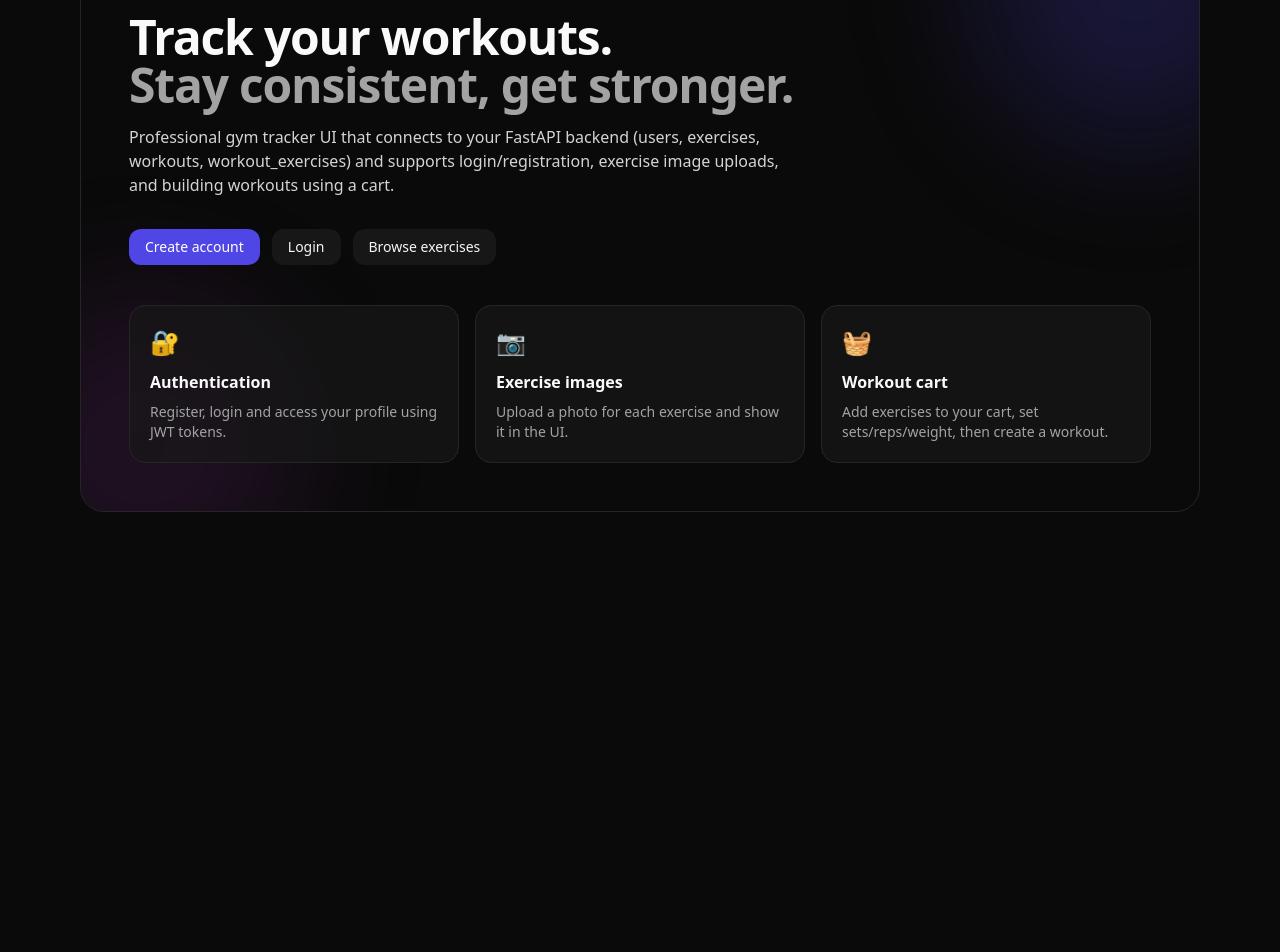
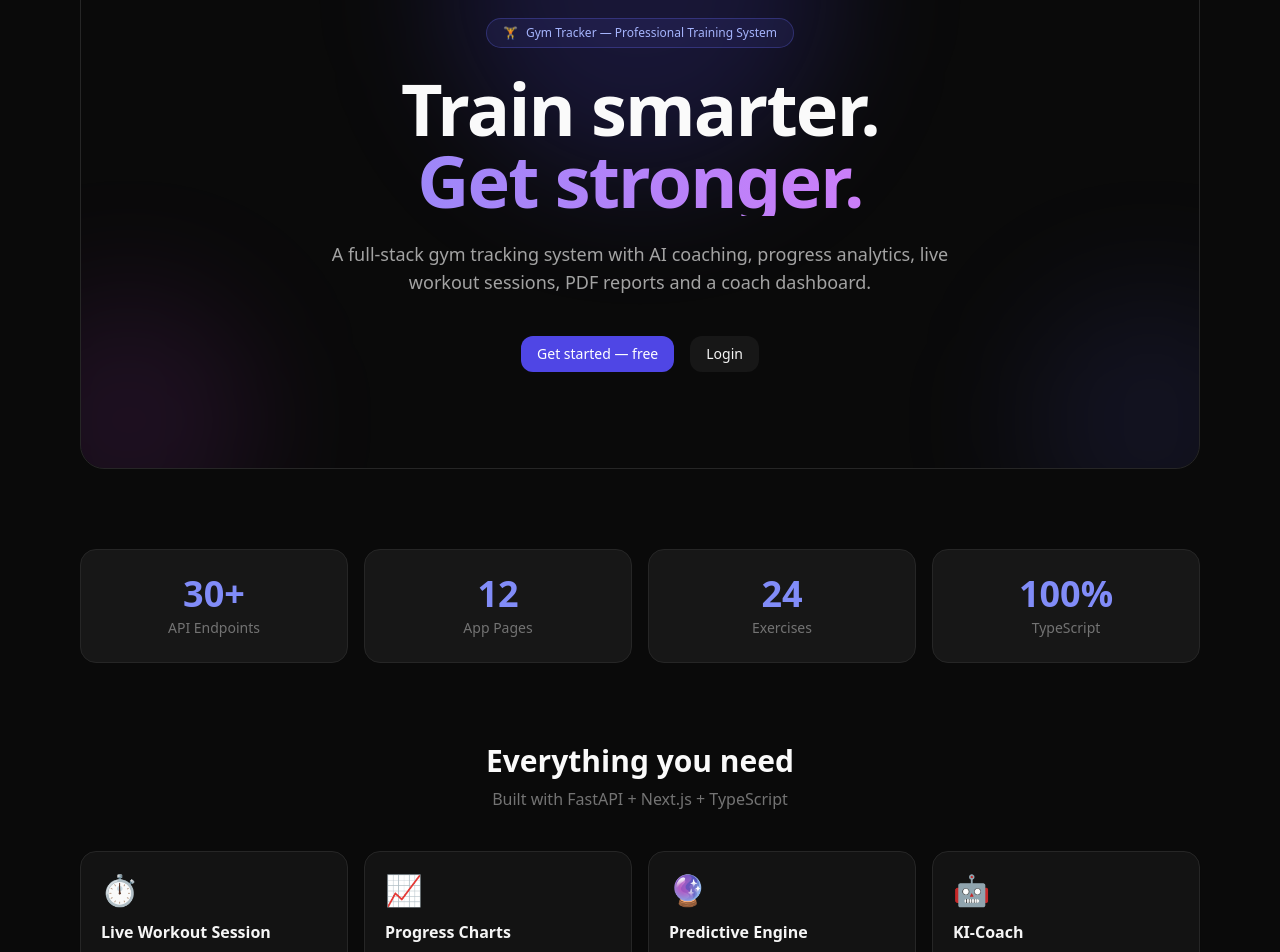
Before and after one commit to sarangisarang/GymTrainingSystem, a Next.js app in the folder frontend/: page / in a window 1280 px wide. Shown: the part 200-1152 px from the top of the page. Before the commit the page ends 800 px from the top, so only its background shows below. Built offline with nearby package versions, Linux system fonts and the light colour scheme.

Commit message:
Redesign landing page: hero, stats strip, 8 feature cards, CTA (#14)

```diff
--- a/frontend/app/page.tsx
+++ b/frontend/app/page.tsx
@@ -3,77 +3,111 @@
 import Link from "next/link";
 import { useAuth } from "@/components/AuthProvider";
 
+const FEATURES = [
+  { icon: "⏱️", title: "Live Workout Session", desc: "Guided workout player with training & rest timers, audio signals and set tracking." },
+  { icon: "📈", title: "Progress Charts", desc: "Strength curve, weekly volume bars and body-weight trend — powered by Recharts." },
+  { icon: "🔮", title: "Predictive Engine", desc: "Linear regression tells you exactly when you will reach your target weight." },
+  { icon: "🤖", title: "KI-Coach", desc: "AI trainer analyses your last 10 workouts and gives personalised recommendations." },
+  { icon: "📄", title: "PDF Reports", desc: "Download weekly or monthly training reports with volume, PRs and streak stats." },
+  { icon: "👨‍💼", title: "Coach Dashboard", desc: "Coaches can invite athletes, view their workouts and assign training programs." },
+  { icon: "📊", title: "Training Programs", desc: "Auto-generate 4-week strength, hypertrophy or endurance programs from your 1RM." },
+  { icon: "📱", title: "PWA", desc: "Install on your phone. Works offline. Feels like a native app." },
+];
+
+const STATS = [
+  { value: "30+", label: "API Endpoints" },
+  { value: "12", label: "App Pages" },
+  { value: "24", label: "Exercises" },
+  { value: "100%", label: "TypeScript" },
+];
+
 export default function HomePage() {
   const { user, loading } = useAuth();
 
   return (
-    <div className="relative overflow-hidden rounded-3xl border border-neutral-800 bg-neutral-950 p-8 md:p-12">
-      {/* Background glow */}
-      <div className="pointer-events-none absolute -top-24 -right-24 h-80 w-80 rounded-full bg-indigo-600/20 blur-3xl" />
-      <div className="pointer-events-none absolute -bottom-24 -left-24 h-80 w-80 rounded-full bg-fuchsia-500/10 blur-3xl" />
+    <div className="space-y-20">
+      {/* Hero */}
+      <div className="relative overflow-hidden rounded-3xl border border-neutral-800 bg-neutral-950 px-8 py-16 md:px-16 md:py-24 text-center">
+        <div className="pointer-events-none absolute -top-32 left-1/2 -translate-x-1/2 h-96 w-96 rounded-full bg-indigo-600/20 blur-3xl" />
+        <div className="pointer-events-none absolute -bottom-20 -left-20 h-64 w-64 rounded-full bg-fuchsia-500/10 blur-3xl" />
+        <div className="pointer-events-none absolute -bottom-20 -right-20 h-64 w-64 rounded-full bg-indigo-500/10 blur-3xl" />
 
         <div className="relative">
-        <p className="inline-flex items-center gap-2 rounded-full border border-neutral-800 bg-neutral-900 px-3 py-1 text-xs text-neutral-300">
-          <span>⚡</span>
-          Next.js + FastAPI • JWT Auth • Uploads • Cart
+          <p className="inline-flex items-center gap-2 rounded-full border border-indigo-500/30 bg-indigo-500/10 px-4 py-1.5 text-xs text-indigo-300">
+            <span>🏋️</span> Gym Tracker — Professional Training System
           </p>
 
-        <h1 className="mt-4 text-4xl font-semibold tracking-tight md:text-5xl">
-          Track your workouts.
-          <span className="block text-neutral-400">Stay consistent, get stronger.</span>
+          <h1 className="mt-6 text-5xl font-bold tracking-tight md:text-6xl lg:text-7xl">
+            Train smarter.
+            <span className="block bg-gradient-to-r from-indigo-400 to-fuchsia-400 bg-clip-text text-transparent">
+              Get stronger.
+            </span>
           </h1>
 
-        <p className="mt-4 max-w-2xl text-neutral-300">
-          Professional gym tracker UI that connects to your FastAPI backend (users, exercises, workouts, workout_exercises) and supports
-          login/registration, exercise image uploads, and building workouts using a cart.
+          <p className="mx-auto mt-6 max-w-2xl text-lg text-neutral-400">
+            A full-stack gym tracking system with AI coaching, progress analytics,
+            live workout sessions, PDF reports and a coach dashboard.
           </p>
 
-        <div className="mt-8 flex flex-wrap gap-3">
+          <div className="mt-10 flex flex-wrap justify-center gap-4">
             {loading ? null : user ? (
               <>
-              <Link className="btn-primary" href="/dashboard">
-                Go to Dashboard
+                <Link className="btn-primary text-base px-6 py-3" href="/dashboard">
+                  Go to Dashboard →
                 </Link>
-              <Link className="btn-ghost" href="/exercises">
-                Browse Exercises
-              </Link>
-              <Link className="btn-ghost" href="/cart">
-                Open Cart
+                <Link className="btn-ghost text-base px-6 py-3" href="/workouts">
+                  My Workouts
                 </Link>
               </>
             ) : (
               <>
-              <Link className="btn-primary" href="/register">
-                Create account
+                <Link className="btn-primary text-base px-6 py-3" href="/register">
+                  Get started — free
                 </Link>
-              <Link className="btn-ghost" href="/login">
+                <Link className="btn-ghost text-base px-6 py-3" href="/login">
                   Login
-              </Link>
-              <Link className="btn-ghost" href="/exercises">
-                Browse exercises
                 </Link>
               </>
             )}
           </div>
-
-        <div className="mt-10 grid gap-4 md:grid-cols-3">
-          <div className="card p-5">
-            <div className="text-2xl">🔐</div>
-            <h2 className="mt-3 font-semibold">Authentication</h2>
-            <p className="muted mt-2">Register, login and access your profile using JWT tokens.</p>
-          </div>
-          <div className="card p-5">
-            <div className="text-2xl">📷</div>
-            <h2 className="mt-3 font-semibold">Exercise images</h2>
-            <p className="muted mt-2">Upload a photo for each exercise and show it in the UI.</p>
-          </div>
-          <div className="card p-5">
-            <div className="text-2xl">🧺</div>
-            <h2 className="mt-3 font-semibold">Workout cart</h2>
-            <p className="muted mt-2">Add exercises to your cart, set sets/reps/weight, then create a workout.</p>
         </div>
       </div>
+
+      {/* Stats */}
+      <div className="grid grid-cols-2 gap-4 sm:grid-cols-4">
+        {STATS.map((s) => (
+          <div key={s.label} className="rounded-2xl border border-neutral-800 bg-neutral-900 p-6 text-center">
+            <p className="text-4xl font-bold text-indigo-400">{s.value}</p>
+            <p className="mt-1 text-sm text-neutral-500">{s.label}</p>
           </div>
+        ))}
+      </div>
+
+      {/* Features */}
+      <div>
+        <h2 className="mb-2 text-center text-3xl font-bold">Everything you need</h2>
+        <p className="mb-10 text-center text-neutral-500">Built with FastAPI + Next.js + TypeScript</p>
+        <div className="grid gap-4 sm:grid-cols-2 lg:grid-cols-4">
+          {FEATURES.map((f) => (
+            <div key={f.title} className="card p-5 hover:border-indigo-500/40 transition-colors">
+              <div className="text-3xl">{f.icon}</div>
+              <h3 className="mt-3 font-semibold text-neutral-100">{f.title}</h3>
+              <p className="muted mt-2 text-sm">{f.desc}</p>
+            </div>
+          ))}
+        </div>
+      </div>
+
+      {/* CTA */}
+      {!user && !loading && (
+        <div className="rounded-3xl border border-indigo-500/20 bg-indigo-500/5 px-8 py-12 text-center">
+          <h2 className="text-3xl font-bold">Ready to start training?</h2>
+          <p className="mt-3 text-neutral-400">Create your free account and track your first workout today.</p>
+          <Link className="btn-primary mt-6 inline-block text-base px-8 py-3" href="/register">
+            Create free account
+          </Link>
+        </div>
+      )}
     </div>
   );
 }
```
Lines whose indentation alone changed are shown as unchanged.
